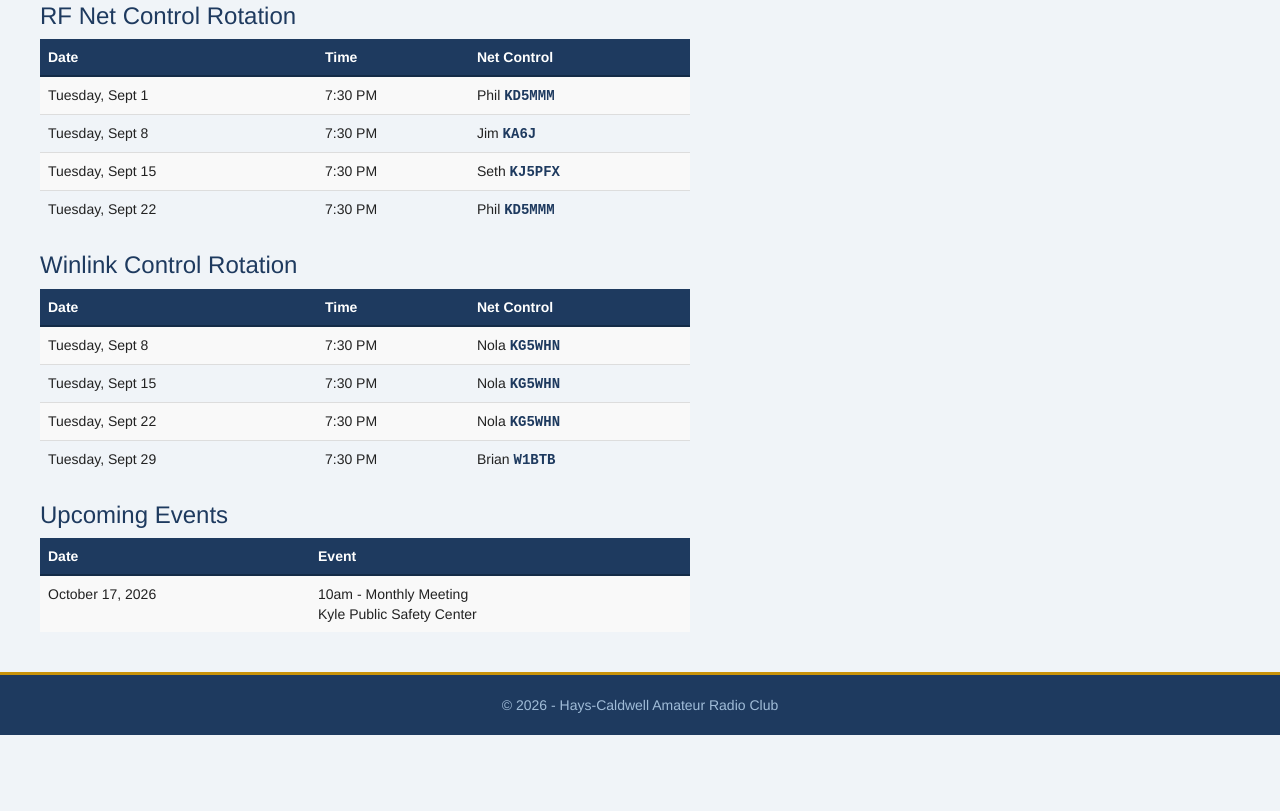
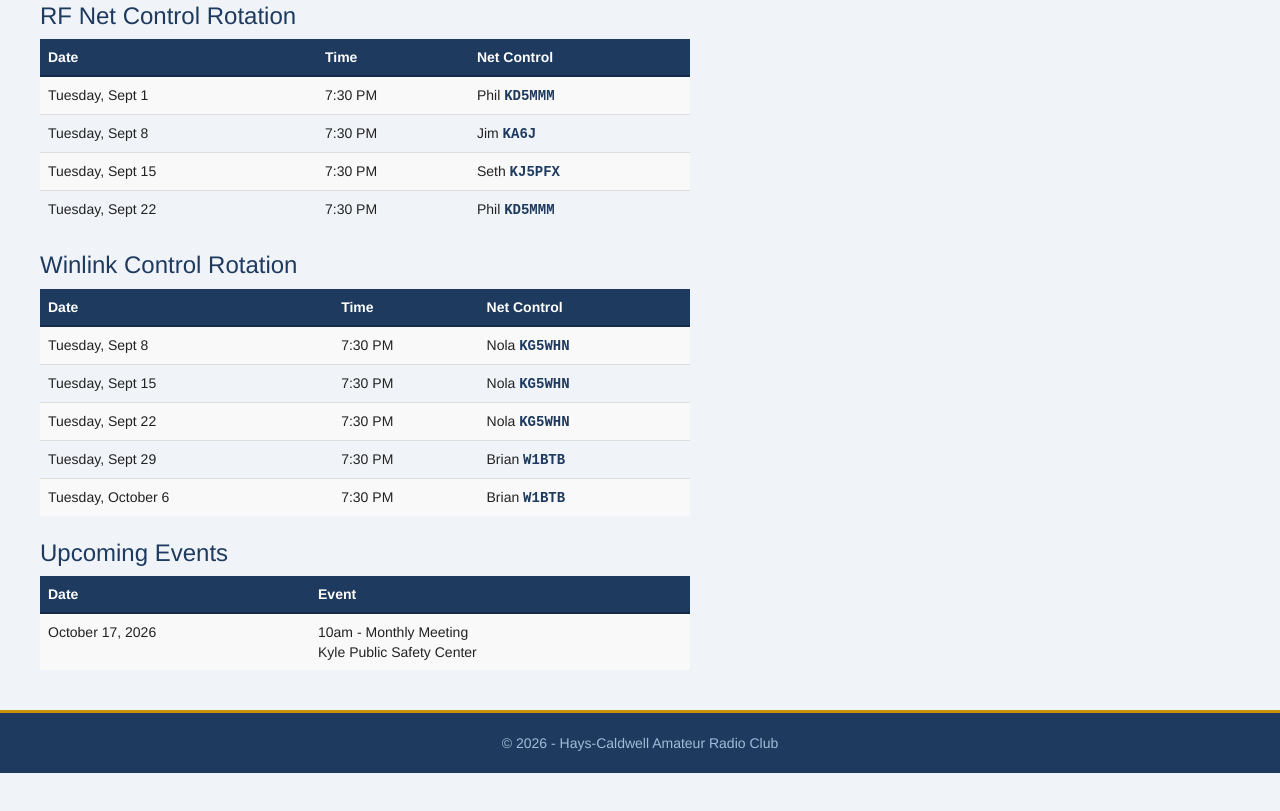
Before and after one commit to rubygeek/hchams_org, a website: page schedule.html in a window 1280 px wide. Shown: the part 439-1250 px from the top of the page. Before the commit the page ends 1214 px from the top, so only its background shows below. Drawn offline with nearby package versions, Linux system fonts and the light colour scheme.

Commit message:
Add schedule entries for October 6

```diff
--- a/schedule.html
+++ b/schedule.html
@@ -171,6 +171,12 @@
             <td>Tuesday, Sept 29</td>
             <td>7:30 PM</td>
             <td>Brian <span class="callsign">W1BTB</span></td>
+         </tr>
+         <tr>
+            <td>Tuesday, October 6</td>
+            <td>7:30 PM</td>
+            <td>Brian <span class="callsign">W1BTB</span></td>
+         </tr>
          </tbody>
       </table>
 
```
